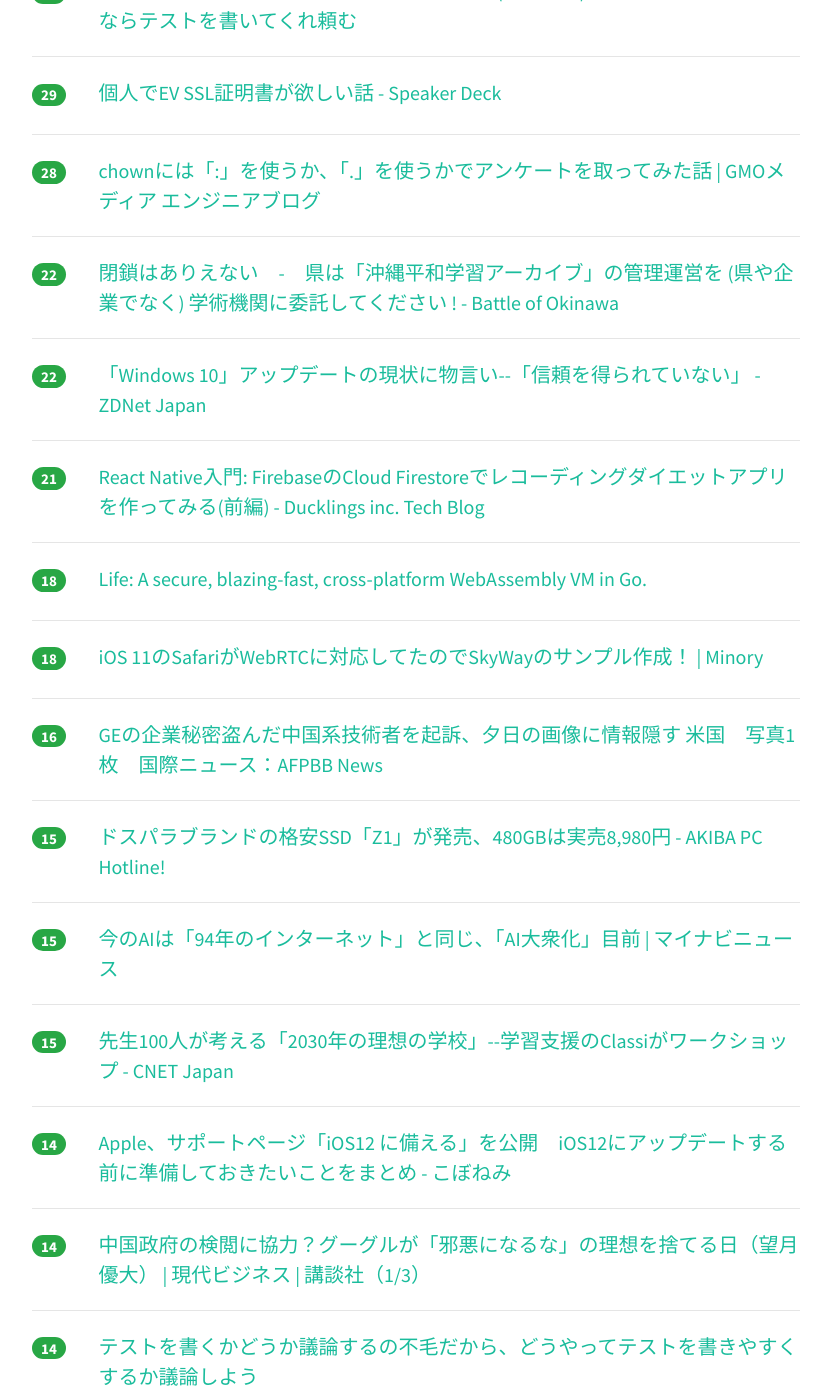
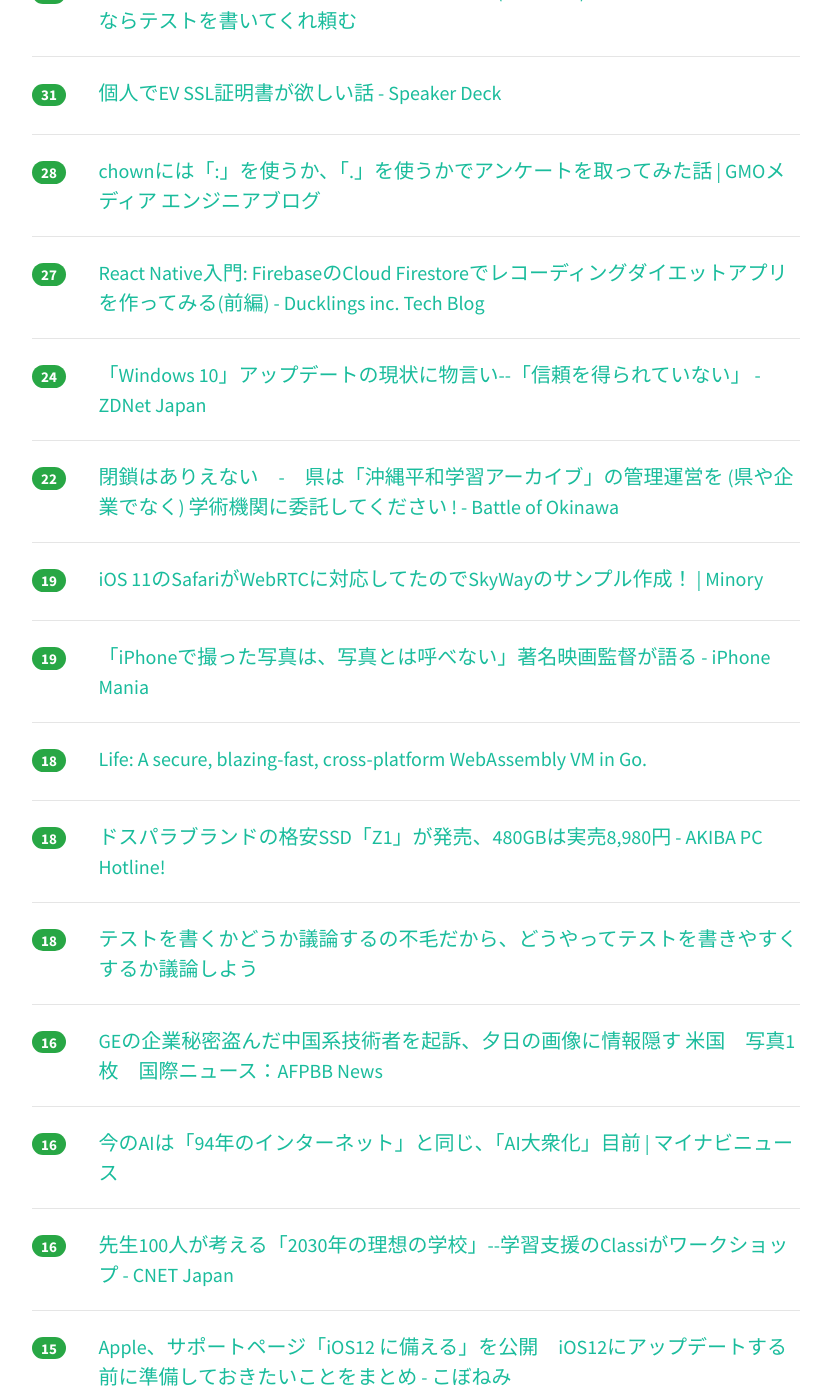
Before and after one commit to yatta47/hatena-matome-site, a Jekyll site: the page built from _posts/2018-08-04-hatena.md, in a window 1280 px wide and 1400 px high, scrolled down 1084 px. Shown: the whole window, without its empty margins (224-1050 px from the left). Built offline with Jekyll 4.4.1, drawn with Linux system fonts in a browser that asks for light colours; nearby versions of some CDN libraries; some of the changed text lies outside the part shown.

Commit message:
Updated 2018-08-04

```diff
--- a/_posts/2018-08-04-hatena.md
+++ b/_posts/2018-08-04-hatena.md
@@ -1,53 +1,53 @@
 ---
 layout: post
 title:  "2018-08-04 はてぶIT"
-date:   2018-08-04 16:01:06
+date:   2018-08-04 17:03:13
 tags: [it-hotentry]
 ---
-45 件のデータあり
+46 件のデータあり
 
 <hr><div class="row">
-<div class="col-1"><span class="badge badge-pill badge-success h2">169</span></div>
+<div class="col-1"><span class="badge badge-pill badge-success h2">195</span></div>
+<div class="col-11"><a href='https://note.mu/ysk2020/n/n3c8a67395aa9' target='_blank'>「この国をどうしたいの？」と聞かれたので考えてみました。｜前澤友作｜note</a></div>
+</div>
+<hr>
+<div class="row">
+<div class="col-1"><span class="badge badge-pill badge-success h2">180</span></div>
+<div class="col-11"><a href='https://qiita.com/kouheiszk/items/5edbbd08ec6cf6a7fb2e' target='_blank'>月5ドルで動かしているWordPressでTV東京のWBS砲をさばく</a></div>
+</div>
+<hr>
+<div class="row">
+<div class="col-1"><span class="badge badge-pill badge-success h2">177</span></div>
 <div class="col-11"><a href='https://www.ryuzee.com/contents/blog/7130' target='_blank'>スクラムで削除された5つのトピック</a></div>
 </div>
 <hr>
 <div class="row">
-<div class="col-1"><span class="badge badge-pill badge-success h2">162</span></div>
-<div class="col-11"><a href='https://qiita.com/kouheiszk/items/5edbbd08ec6cf6a7fb2e' target='_blank'>月5ドルで動かしているWordPressでTV東京のWBS砲をさばく</a></div>
-</div>
-<hr>
-<div class="row">
-<div class="col-1"><span class="badge badge-pill badge-success h2">79</span></div>
-<div class="col-11"><a href='https://note.mu/ysk2020/n/n3c8a67395aa9' target='_blank'>「この国をどうしたいの？」と聞かれたので考えてみました。｜前澤友作｜note</a></div>
-</div>
-<hr>
-<div class="row">
-<div class="col-1"><span class="badge badge-pill badge-success h2">63</span></div>
+<div class="col-1"><span class="badge badge-pill badge-success h2">66</span></div>
 <div class="col-11"><a href='http://www.gamecast-blog.com/archives/65923959.html' target='_blank'>Epic、Android版『フォートナイト』の独自配信を発表。「Google Playの手数料は高く、合理性がない」</a></div>
 </div>
 <hr>
 <div class="row">
-<div class="col-1"><span class="badge badge-pill badge-success h2">50</span></div>
+<div class="col-1"><span class="badge badge-pill badge-success h2">56</span></div>
 <div class="col-11"><a href='https://japan.cnet.com/article/35123524/' target='_blank'>職場の業務効率化は約半数が「行われていない」--経理業務の自動化需要は高い - CNET Japan</a></div>
 </div>
 <hr>
 <div class="row">
-<div class="col-1"><span class="badge badge-pill badge-success h2">46</span></div>
+<div class="col-1"><span class="badge badge-pill badge-success h2">48</span></div>
 <div class="col-11"><a href='https://gigazine.net/news/20140813-storemapper-bootstrapped-to-50000-dollars/' target='_blank'>片手間状態で始めたWebサービスが年商500万円のビジネスに達するまでの成長録 - GIGAZINE</a></div>
 </div>
 <hr>
 <div class="row">
-<div class="col-1"><span class="badge badge-pill badge-success h2">37</span></div>
+<div class="col-1"><span class="badge badge-pill badge-success h2">39</span></div>
 <div class="col-11"><a href='http://blog.btrax.com/jp/2018/08/03/apple-design/' target='_blank'>Appleを1兆ドル企業に成長させた6つのデザイン哲学 | freshtrax | デザイン会社 btrax ブログ</a></div>
 </div>
 <hr>
 <div class="row">
-<div class="col-1"><span class="badge badge-pill badge-success h2">34</span></div>
+<div class="col-1"><span class="badge badge-pill badge-success h2">39</span></div>
 <div class="col-11"><a href='https://qiita.com/aimof/items/849ded1293495d3bbb50' target='_blank'>仕様変更に弱いからテストは書かない……？(´・ω・`)＜仕様変更を想定するならテストを書いてくれ頼む</a></div>
 </div>
 <hr>
 <div class="row">
-<div class="col-1"><span class="badge badge-pill badge-success h2">29</span></div>
+<div class="col-1"><span class="badge badge-pill badge-success h2">31</span></div>
 <div class="col-11"><a href='https://speakerdeck.com/ozuma/ge-ren-deev-sslzheng-ming-shu-gayu-siihua' target='_blank'>個人でEV SSL証明書が欲しい話 - Speaker Deck</a></div>
 </div>
 <hr>
@@ -57,18 +57,28 @@ tags: [it-hotentry]
 </div>
 <hr>
 <div class="row">
+<div class="col-1"><span class="badge badge-pill badge-success h2">27</span></div>
+<div class="col-11"><a href='http://ducklings.hateblo.jp/entry/2018/08/03/180543' target='_blank'>React Native入門: FirebaseのCloud Firestoreでレコーディングダイエットアプリを作ってみる(前編) - Ducklings inc. Tech Blog</a></div>
+</div>
+<hr>
+<div class="row">
+<div class="col-1"><span class="badge badge-pill badge-success h2">24</span></div>
+<div class="col-11"><a href='https://japan.zdnet.com/article/35123505/' target='_blank'>「Windows 10」アップデートの現状に物言い--「信頼を得られていない」 - ZDNet Japan</a></div>
+</div>
+<hr>
+<div class="row">
 <div class="col-1"><span class="badge badge-pill badge-success h2">22</span></div>
 <div class="col-11"><a href='http://battle-of-okinawa.hatenablog.com/entry/2018/08/03/162427' target='_blank'>閉鎖はありえない　-　県は「沖縄平和学習アーカイブ」の管理運営を (県や企業でなく) 学術機関に委託してください ! - Battle of Okinawa</a></div>
 </div>
 <hr>
 <div class="row">
-<div class="col-1"><span class="badge badge-pill badge-success h2">22</span></div>
-<div class="col-11"><a href='https://japan.zdnet.com/article/35123505/' target='_blank'>「Windows 10」アップデートの現状に物言い--「信頼を得られていない」 - ZDNet Japan</a></div>
+<div class="col-1"><span class="badge badge-pill badge-success h2">19</span></div>
+<div class="col-11"><a href='https://minory.org/ios-webrtc-skyway.html' target='_blank'>iOS 11のSafariがWebRTCに対応してたのでSkyWayのサンプル作成！ | Minory</a></div>
 </div>
 <hr>
 <div class="row">
-<div class="col-1"><span class="badge badge-pill badge-success h2">21</span></div>
-<div class="col-11"><a href='http://ducklings.hateblo.jp/entry/2018/08/03/180543' target='_blank'>React Native入門: FirebaseのCloud Firestoreでレコーディングダイエットアプリを作ってみる(前編) - Ducklings inc. Tech Blog</a></div>
+<div class="col-1"><span class="badge badge-pill badge-success h2">19</span></div>
+<div class="col-11"><a href='https://iphone-mania.jp/news-220859/' target='_blank'>「iPhoneで撮った写真は、写真とは呼べない」著名映画監督が語る - iPhone Mania</a></div>
 </div>
 <hr>
 <div class="row">
@@ -78,7 +88,12 @@ tags: [it-hotentry]
 <hr>
 <div class="row">
 <div class="col-1"><span class="badge badge-pill badge-success h2">18</span></div>
-<div class="col-11"><a href='https://minory.org/ios-webrtc-skyway.html' target='_blank'>iOS 11のSafariがWebRTCに対応してたのでSkyWayのサンプル作成！ | Minory</a></div>
+<div class="col-11"><a href='https://akiba-pc.watch.impress.co.jp/docs/news/news/1136552.html' target='_blank'>ドスパラブランドの格安SSD「Z1」が発売、480GBは実売8,980円 - AKIBA PC Hotline!</a></div>
+</div>
+<hr>
+<div class="row">
+<div class="col-1"><span class="badge badge-pill badge-success h2">18</span></div>
+<div class="col-11"><a href='https://qiita.com/aimof/items/419b9c20e73ba6e18a5e' target='_blank'>テストを書くかどうか議論するの不毛だから、どうやってテストを書きやすくするか議論しよう</a></div>
 </div>
 <hr>
 <div class="row">
@@ -87,33 +102,28 @@ tags: [it-hotentry]
 </div>
 <hr>
 <div class="row">
-<div class="col-1"><span class="badge badge-pill badge-success h2">15</span></div>
-<div class="col-11"><a href='https://akiba-pc.watch.impress.co.jp/docs/news/news/1136552.html' target='_blank'>ドスパラブランドの格安SSD「Z1」が発売、480GBは実売8,980円 - AKIBA PC Hotline!</a></div>
+<div class="col-1"><span class="badge badge-pill badge-success h2">16</span></div>
+<div class="col-11"><a href='https://news.mynavi.jp/article/20180802-673149/' target='_blank'>今のAIは「94年のインターネット」と同じ、「AI大衆化」目前 | マイナビニュース</a></div>
+</div>
+<hr>
+<div class="row">
+<div class="col-1"><span class="badge badge-pill badge-success h2">16</span></div>
+<div class="col-11"><a href='https://japan.cnet.com/article/35123550/' target='_blank'>先生100人が考える「2030年の理想の学校」--学習支援のClassiがワークショップ - CNET Japan</a></div>
 </div>
 <hr>
 <div class="row">
 <div class="col-1"><span class="badge badge-pill badge-success h2">15</span></div>
-<div class="col-11"><a href='https://news.mynavi.jp/article/20180802-673149/' target='_blank'>今のAIは「94年のインターネット」と同じ、「AI大衆化」目前 | マイナビニュース</a></div>
+<div class="col-11"><a href='http://www.kobonemi.com/entry/Apple_Support_Get_ready_for_iOS_12' target='_blank'>Apple、サポートページ「iOS12 に備える」を公開　iOS12にアップデートする前に準備しておきたいことをまとめ - こぼねみ</a></div>
 </div>
 <hr>
 <div class="row">
 <div class="col-1"><span class="badge badge-pill badge-success h2">15</span></div>
-<div class="col-11"><a href='https://japan.cnet.com/article/35123550/' target='_blank'>先生100人が考える「2030年の理想の学校」--学習支援のClassiがワークショップ - CNET Japan</a></div>
-</div>
-<hr>
-<div class="row">
-<div class="col-1"><span class="badge badge-pill badge-success h2">14</span></div>
-<div class="col-11"><a href='http://www.kobonemi.com/entry/Apple_Support_Get_ready_for_iOS_12' target='_blank'>Apple、サポートページ「iOS12 に備える」を公開　iOS12にアップデートする前に準備しておきたいことをまとめ - こぼねみ</a></div>
-</div>
-<hr>
-<div class="row">
-<div class="col-1"><span class="badge badge-pill badge-success h2">14</span></div>
 <div class="col-11"><a href='http://gendai.ismedia.jp/articles/-/56822' target='_blank'>中国政府の検閲に協力？グーグルが「邪悪になるな」の理想を捨てる日（望月 優大） | 現代ビジネス | 講談社（1/3）</a></div>
 </div>
 <hr>
 <div class="row">
 <div class="col-1"><span class="badge badge-pill badge-success h2">14</span></div>
-<div class="col-11"><a href='https://qiita.com/aimof/items/419b9c20e73ba6e18a5e' target='_blank'>テストを書くかどうか議論するの不毛だから、どうやってテストを書きやすくするか議論しよう</a></div>
+<div class="col-11"><a href='https://junichi-manga.com/google-core-update-201808/' target='_blank'>【順位激変】Googleのコアアルゴリズムをアップデートを実施！今後の対策は3つ | ジュンイチのブログ</a></div>
 </div>
 <hr>
 <div class="row">
@@ -123,7 +133,12 @@ tags: [it-hotentry]
 <hr>
 <div class="row">
 <div class="col-1"><span class="badge badge-pill badge-success h2">13</span></div>
-<div class="col-11"><a href='https://junichi-manga.com/google-core-update-201808/' target='_blank'>【順位激変】Googleのコアアルゴリズムをアップデートを実施！今後の対策は3つ | ジュンイチのブログ</a></div>
+<div class="col-11"><a href='https://gigazine.net/news/20180803-tesla-owned-ai-chip/' target='_blank'>テスラが自社で自動運転用のAIチップを開発、NVIDIAシステムの10倍の性能とマスクCEOは豪語 - GIGAZINE</a></div>
+</div>
+<hr>
+<div class="row">
+<div class="col-1"><span class="badge badge-pill badge-success h2">13</span></div>
+<div class="col-11"><a href='https://mirai.doda.jp/series/interview/hiroshi-nakata/' target='_blank'>50代で起業、110億円調達のベンチャーおじさん社長に聞く。いつまでも「捨てられる」人でいるには？ | 未来を変えるプロジェクト by DODA</a></div>
 </div>
 <hr>
 <div class="row">
@@ -133,7 +148,7 @@ tags: [it-hotentry]
 <hr>
 <div class="row">
 <div class="col-1"><span class="badge badge-pill badge-success h2">12</span></div>
-<div class="col-11"><a href='https://gigazine.net/news/20180803-tesla-owned-ai-chip/' target='_blank'>テスラが自社で自動運転用のAIチップを開発、NVIDIAシステムの10倍の性能とマスクCEOは豪語 - GIGAZINE</a></div>
+<div class="col-11"><a href='https://anond.hatelabo.jp/20180803133135' target='_blank'>３Dモデリングおもしれ</a></div>
 </div>
 <hr>
 <div class="row">
@@ -147,11 +162,6 @@ tags: [it-hotentry]
 </div>
 <hr>
 <div class="row">
-<div class="col-1"><span class="badge badge-pill badge-success h2">11</span></div>
-<div class="col-11"><a href='https://anond.hatelabo.jp/20180803133135' target='_blank'>３Dモデリングおもしれ</a></div>
-</div>
-<hr>
-<div class="row">
 <div class="col-1"><span class="badge badge-pill badge-success h2">10</span></div>
 <div class="col-11"><a href='http://www.itmedia.co.jp/news/articles/1808/03/news083.html' target='_blank'>佐川急便かたるSMS、7月に急拡大　感染端末がスパムボット化　トレンドマイクロ解説 - ITmedia NEWS</a></div>
 </div>
@@ -162,18 +172,38 @@ tags: [it-hotentry]
 </div>
 <hr>
 <div class="row">
+<div class="col-1"><span class="badge badge-pill badge-success h2">10</span></div>
+<div class="col-11"><a href='https://webtan.impress.co.jp/e/2018/08/03/30094' target='_blank'>実録：Googleスピードアップデートで遅いサイトの検索順位が本当に落ちた！【SEO記事12本まとめ】</a></div>
+</div>
+<hr>
+<div class="row">
 <div class="col-1"><span class="badge badge-pill badge-success h2">9</span></div>
 <div class="col-11"><a href='https://togetter.com/li/1253050' target='_blank'>「命乞いするロボットの電源を切るのは難しい」ことが明らかに。そうだよね、犬もAIBOたんを友達扱いするから人間もありうるよね！ - Togetter</a></div>
 </div>
 <hr>
 <div class="row">
 <div class="col-1"><span class="badge badge-pill badge-success h2">9</span></div>
-<div class="col-11"><a href='https://webtan.impress.co.jp/e/2018/08/03/30094' target='_blank'>実録：Googleスピードアップデートで遅いサイトの検索順位が本当に落ちた！【SEO記事12本まとめ】</a></div>
+<div class="col-11"><a href='https://www.softantenna.com/wp/software/ieee-spectrum-top-programming-languages-2018/' target='_blank'>Pythonが2018年も人気ナンバーワン言語に - Rubyは13位へ | ソフトアンテナブログ</a></div>
 </div>
 <hr>
 <div class="row">
 <div class="col-1"><span class="badge badge-pill badge-success h2">7</span></div>
-<div class="col-11"><a href='https://www.softantenna.com/wp/software/ieee-spectrum-top-programming-languages-2018/' target='_blank'>Pythonが2018年も人気ナンバーワン言語に - Rubyは13位へ | ソフトアンテナブログ</a></div>
+<div class="col-11"><a href='https://evertpot.com/firefox-rss/' target='_blank'>Firefox removes RSS support</a></div>
+</div>
+<hr>
+<div class="row">
+<div class="col-1"><span class="badge badge-pill badge-success h2">7</span></div>
+<div class="col-11"><a href='https://srad.jp/story/18/08/03/079205/' target='_blank'>Windows 10にモリサワの「BIZ UD」フォント6書体が追加 | スラド</a></div>
+</div>
+<hr>
+<div class="row">
+<div class="col-1"><span class="badge badge-pill badge-success h2">7</span></div>
+<div class="col-11"><a href='https://synamon.hatenablog.com/entry/2018/08/03/140000' target='_blank'>100万ポリゴンのCADデータを3000ポリゴンにリトポする - Synamon’s Engineer blog</a></div>
+</div>
+<hr>
+<div class="row">
+<div class="col-1"><span class="badge badge-pill badge-success h2">6</span></div>
+<div class="col-11"><a href='https://cloud.watch.impress.co.jp/docs/news/1136448.html' target='_blank'>Arm、ビッグデータ分析のトレジャーデータを買収、技術を組み合わせたIoTプラットフォームを提供 - クラウド Watch</a></div>
 </div>
 <hr>
 <div class="row">
@@ -187,37 +217,12 @@ tags: [it-hotentry]
 </div>
 <hr>
 <div class="row">
-<div class="col-1"><span class="badge badge-pill badge-success h2">6</span></div>
-<div class="col-11"><a href='https://iphone-mania.jp/news-220859/' target='_blank'>「iPhoneで撮った写真は、写真とは呼べない」著名映画監督が語る - iPhone Mania</a></div>
-</div>
-<hr>
-<div class="row">
-<div class="col-1"><span class="badge badge-pill badge-success h2">6</span></div>
-<div class="col-11"><a href='https://srad.jp/story/18/08/03/079205/' target='_blank'>Windows 10にモリサワの「BIZ UD」フォント6書体が追加 | スラド</a></div>
+<div class="col-1"><span class="badge badge-pill badge-success h2">5</span></div>
+<div class="col-11"><a href='http://photoshopvip.net/110344' target='_blank'>面倒なフォント組み合わせにさよなら！人気定番書体の無料テンプレート Font Combinations Library - PhotoshopVIP</a></div>
 </div>
 <hr>
 <div class="row">
 <div class="col-1"><span class="badge badge-pill badge-success h2">5</span></div>
-<div class="col-11"><a href='https://cloud.watch.impress.co.jp/docs/news/1136448.html' target='_blank'>Arm、ビッグデータ分析のトレジャーデータを買収、技術を組み合わせたIoTプラットフォームを提供 - クラウド Watch</a></div>
-</div>
-<hr>
-<div class="row">
-<div class="col-1"><span class="badge badge-pill badge-success h2">5</span></div>
-<div class="col-11"><a href='https://evertpot.com/firefox-rss/' target='_blank'>Firefox removes RSS support</a></div>
-</div>
-<hr>
-<div class="row">
-<div class="col-1"><span class="badge badge-pill badge-success h2">5</span></div>
-<div class="col-11"><a href='https://mirai.doda.jp/series/interview/hiroshi-nakata/' target='_blank'>50代で起業、110億円調達のベンチャーおじさん社長に聞く。いつまでも「捨てられる」人でいるには？ | 未来を変えるプロジェクト by DODA</a></div>
-</div>
-<hr>
-<div class="row">
-<div class="col-1"><span class="badge badge-pill badge-success h2">4</span></div>
-<div class="col-11"><a href='http://photoshopvip.net/110344' target='_blank'>面倒なフォント組み合わせにさよなら！人気定番書体の無料テンプレート Font Combinations Library - PhotoshopVIP</a></div>
-</div>
-<hr>
-<div class="row">
-<div class="col-1"><span class="badge badge-pill badge-success h2">4</span></div>
 <div class="col-11"><a href='https://japanese.engadget.com/2018/08/02/edge/' target='_blank'>Edgeブラウザ、生体認証対応でパスワードなしのサインインが可能に - Engadget 日本版</a></div>
 </div>
 <hr>
```
